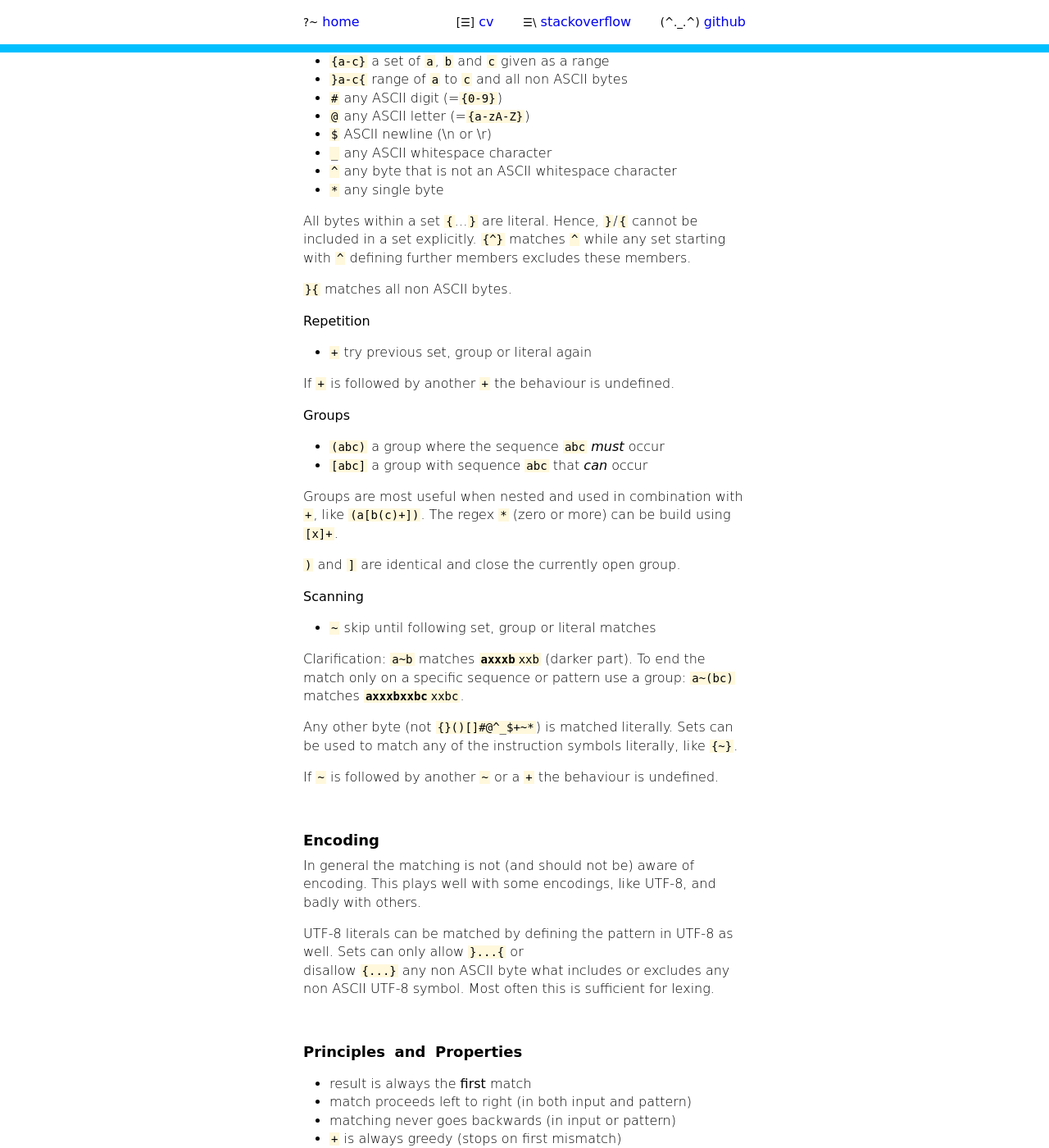
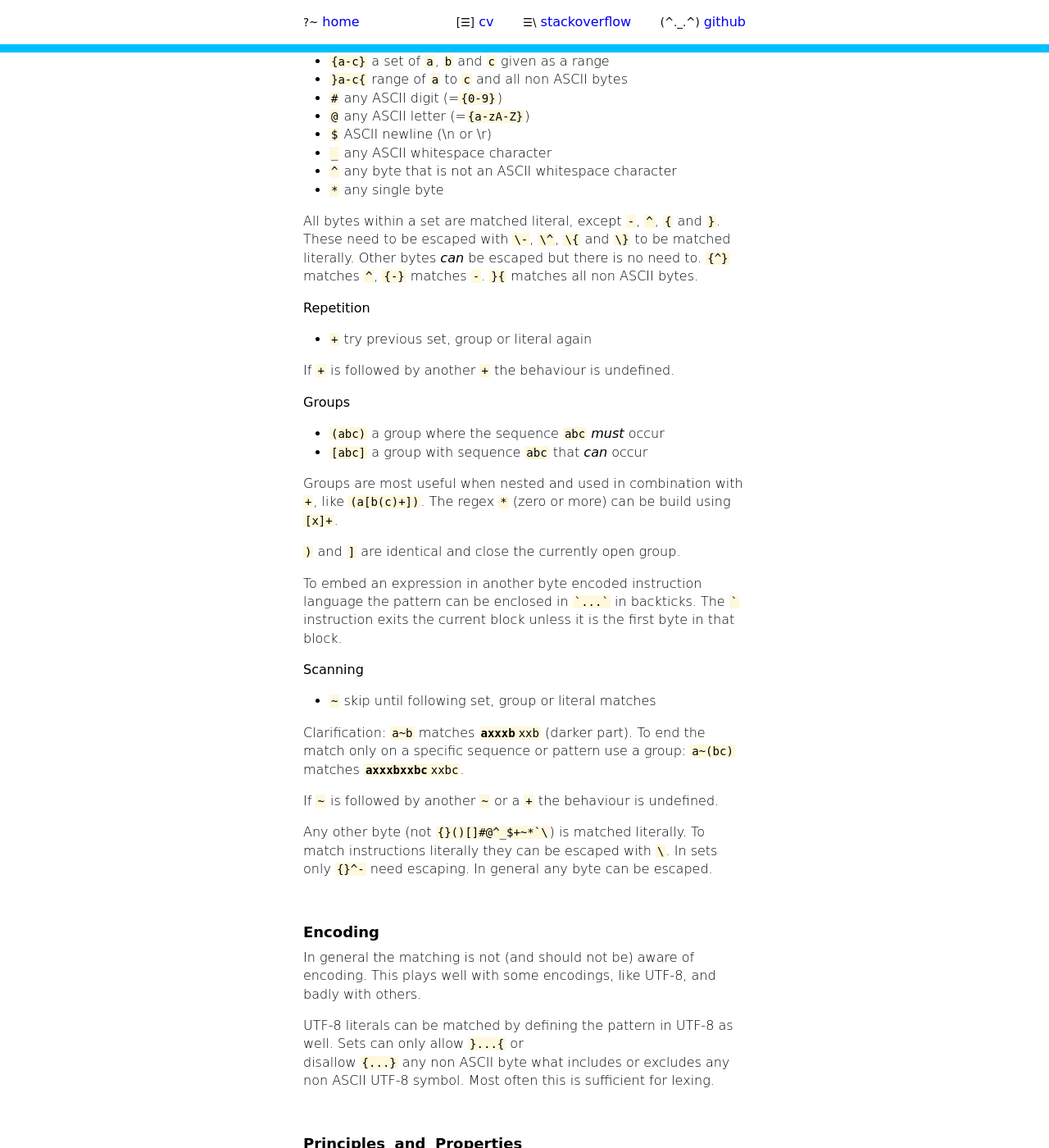
Before and after one commit to jbee/jbee.github.io, a Jekyll site: the page built from lex/index.md, in a window 1280 px wide and 1400 px high, scrolled down 1095 px. Shown: the whole window at 82% size. Built offline with Jekyll 4.4.1, drawn with Linux system fonts in a browser that asks for light colours; some of the changed text lies outside the part shown.

Commit message:
escaping for lex

```diff
--- a/lex/index.md
+++ b/lex/index.md
@@ -71,11 +72,10 @@ It is a byte-encoded interpreted language.
 * `*`       any single byte
 
 
-All bytes within a set `{`...`}` are literal.
-Hence, `}`/`{` cannot be included in a set explicitly.
-`{^}` matches `^` while any set starting with `^`
-defining further members excludes these members.
-
+All bytes within a set are matched literal, except `-`, `^`, `{` and `}`.
+These need to be escaped with `\-`, `\^`, `\{` and `\}` to be matched literally.
+Other bytes _can_ be escaped but there is no need to.
+`{^}` matches `^`, `{-}` matches `-`.
 `}{` matches all non ASCII bytes.
 
 **Repetition**
@@ -95,6 +95,10 @@ The regex `*` (zero or more) can be build using `[x]+`.
 
 `)` and `]` are identical and close the currently open group.
 
+To embed an expression in another byte encoded instruction language the pattern
+can be enclosed in `` `...` `` in backticks. The `` ` `` instruction exits the
+current block unless it is the first byte in that block.
+
 **Scanning**
 
 * `~`      skip until following set, group or literal matches
@@ -103,12 +107,12 @@ Clarification: `a~b` matches *`axxxb`*`xxb` (darker part).
 To end the match only on a specific sequence or pattern
 use a group: `a~(bc)` matches *`axxxbxxbc`*`xxbc`.
 
-Any other byte (not `{}()[]#@^_$+~*`) is matched
-literally.
-Sets can be used to match any of the instruction symbols
-literally, like `{~}`.
+If `~` is followed by another `~` or a `+` the behaviour is undefined.
 
-If `~` is followed by another `~` or a `+` the behaviour is undefined.
+
+Any other byte (not `` {}()[]#@^_$+~*`\ ``) is matched literally.
+To match instructions literally they can be escaped with `\`.
+In sets only `{}^-` need escaping. In general any byte can be escaped.
 
 
 ## Encoding
@@ -132,6 +136,7 @@ Most often this is sufficient for lexing.
 * `+` is always greedy (stops on first mismatch)
 * `~` is always non-greedy (stops on first match)
 * sets are limited to ASCII (a single byte)
+* `\` escaping can be applied to any byte
 
 Consequently the parser must make progress either in
 input or pattern.
@@ -198,7 +203,7 @@ Strings
 Identifiers
 
 * `@+[{-_}{a-zA-Z0-9}+]+`: general letters and digits; `foo`, `Foo`, `foo-bar`, `fooBar`, `foo_bar`, `foo1`, `foo2bar`, ...
-* `{$}@}a-zA-Z0-9_{`: php style; `$foo`, `$föö`, `$FOO2`, `$foo_bar`
+* `{$}@}a-zA-Z0-9_{+`: php style; `$foo`, `$föö`, `$FOO2`, `$foo_bar`
 
 Phone Numbers
 
```
Also changed, not shown: other parts of lex/index.md (+1 -0 lines).
